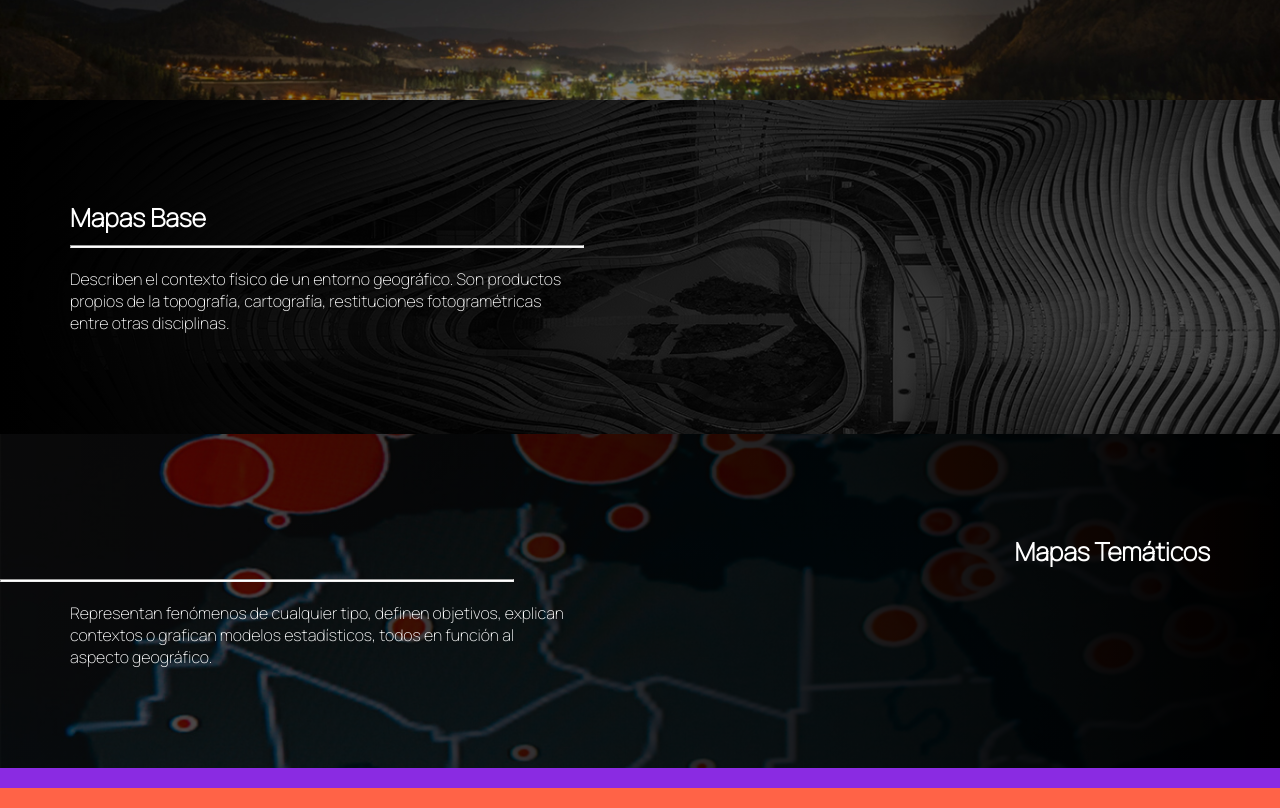
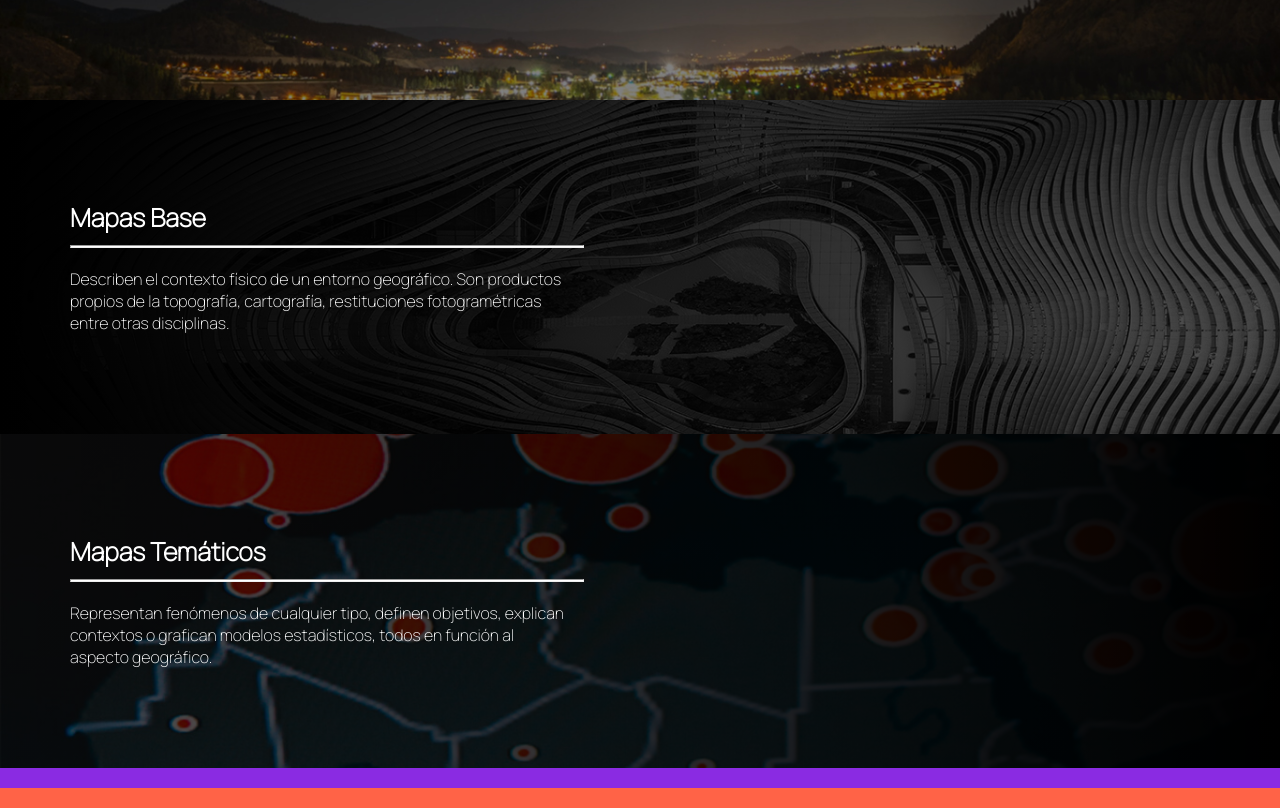
Before and after one commit to 1nfinit0/PR_imagen_funcional, a plain HTML site: page index.html in a window 1280 px wide. Shown: the part 487-1295 px from the top of the page. Drawn offline with Linux system fonts and the light colour scheme.

Commit message:
Arreglo para mi flaquita

```diff
--- a/style/style.css
+++ b/style/style.css
@@ -150,18 +150,17 @@ article.tematica div {
     background: linear-gradient(to left, rgb(0, 0, 0), rgba(0, 0, 0, 0.651));
 }
 article.tematica div h2 {
-    text-align: right;
     color: white;
     font-family: 'Manrope', sans-serif;
     font-size: 2.5rem;
-    margin: 0 7rem 1rem 0;
+    padding: 0 0 1rem 7rem;
 }
 article.tematica div hr {
     color: white;
     width: 40%;
     height: 0.1rem;
     background: white;
-    right: 0;
+    margin-left: 7rem;
 }
 article.tematica div p {
     color: white;
```
